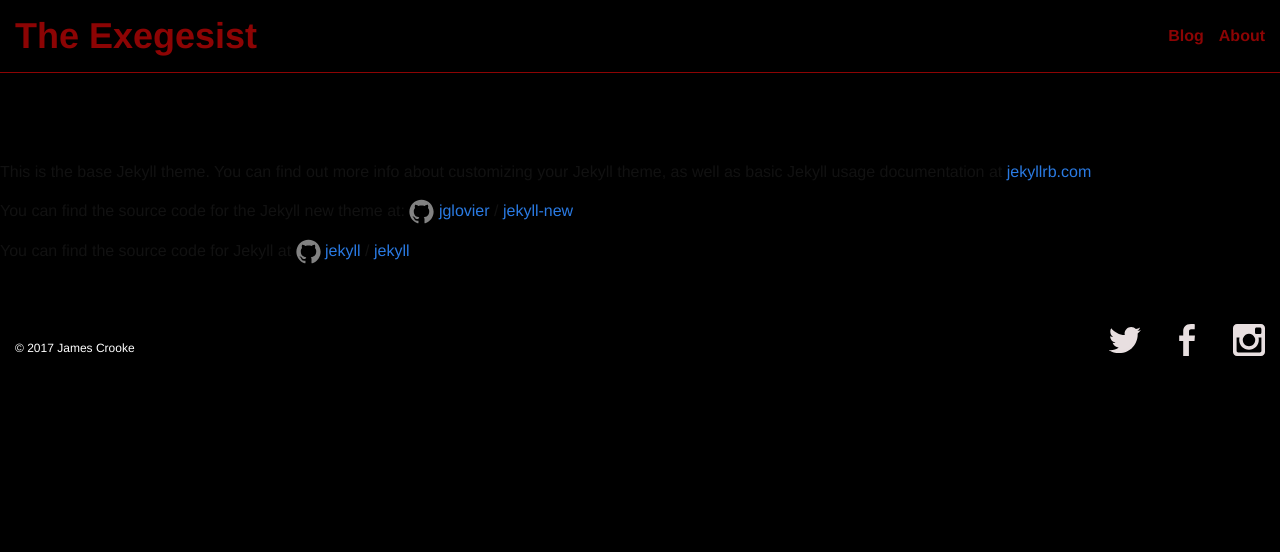
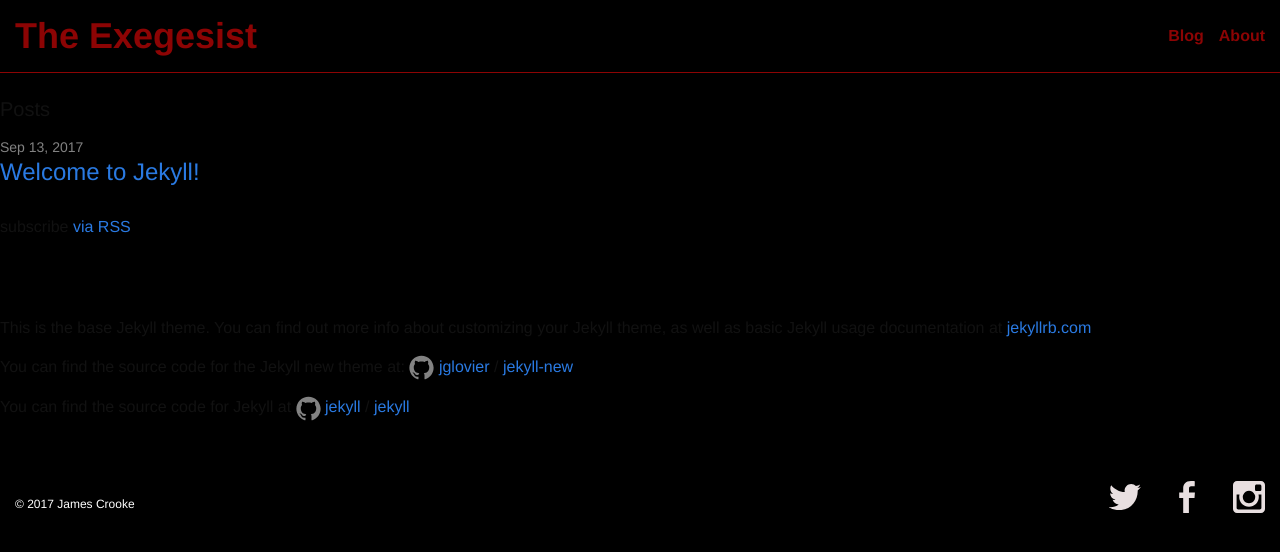
Before and after one commit to doulosiyxy/theexegesist, a Jekyll site: the page built from pages/blog.html, in a window 1280 px wide. Shown: the top 552 px of the page. Built offline with Jekyll 4.4.1, drawn with Linux system fonts in a browser that asks for light colours; nearby versions of some CDN libraries.

Commit message:
Update blog.html

```diff
--- a/pages/blog.html
+++ b/pages/blog.html
@@ -1,6 +1,27 @@
 ---
 layout: default-two
 ---
+
+<div class="home">
+
+  <h1 class="page-heading">Posts</h1>
+
+  <ul class="post-list">
+    {% for post in site.posts %}
+      <li>
+        <span class="post-meta">{{ post.date | date: "%b %-d, %Y" }}</span>
+
+        <h2>
+          <a class="post-link" href="{{ post.url | prepend: site.baseurl }}">{{ post.title }}</a>
+        </h2>
+      </li>
+    {% endfor %}
+  </ul>
+
+  <p class="rss-subscribe">subscribe <a href="{{ "/feed.xml" | prepend: site.baseurl }}">via RSS</a></p>
+
+</div>
+
 <article class="post" itemscope itemtype="http://schema.org/BlogPosting">
 
   <header class="post-header">
```
